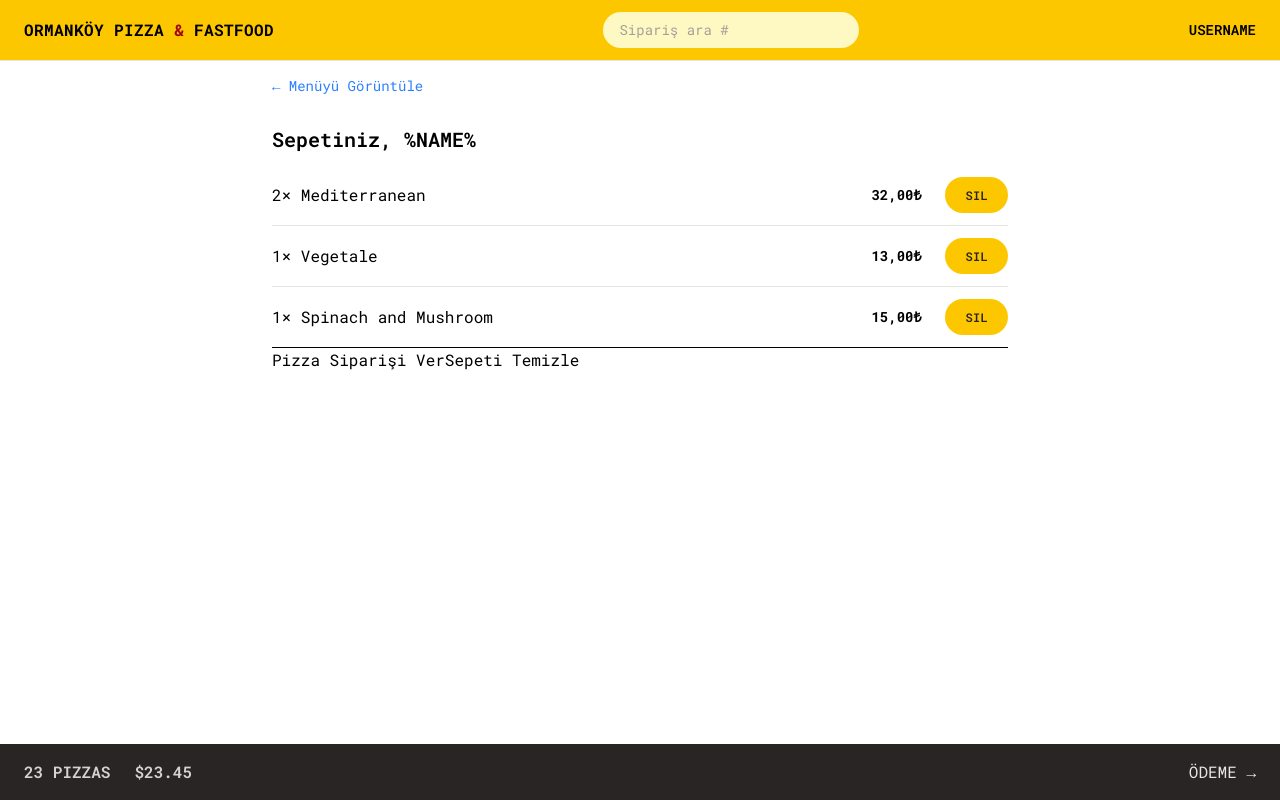
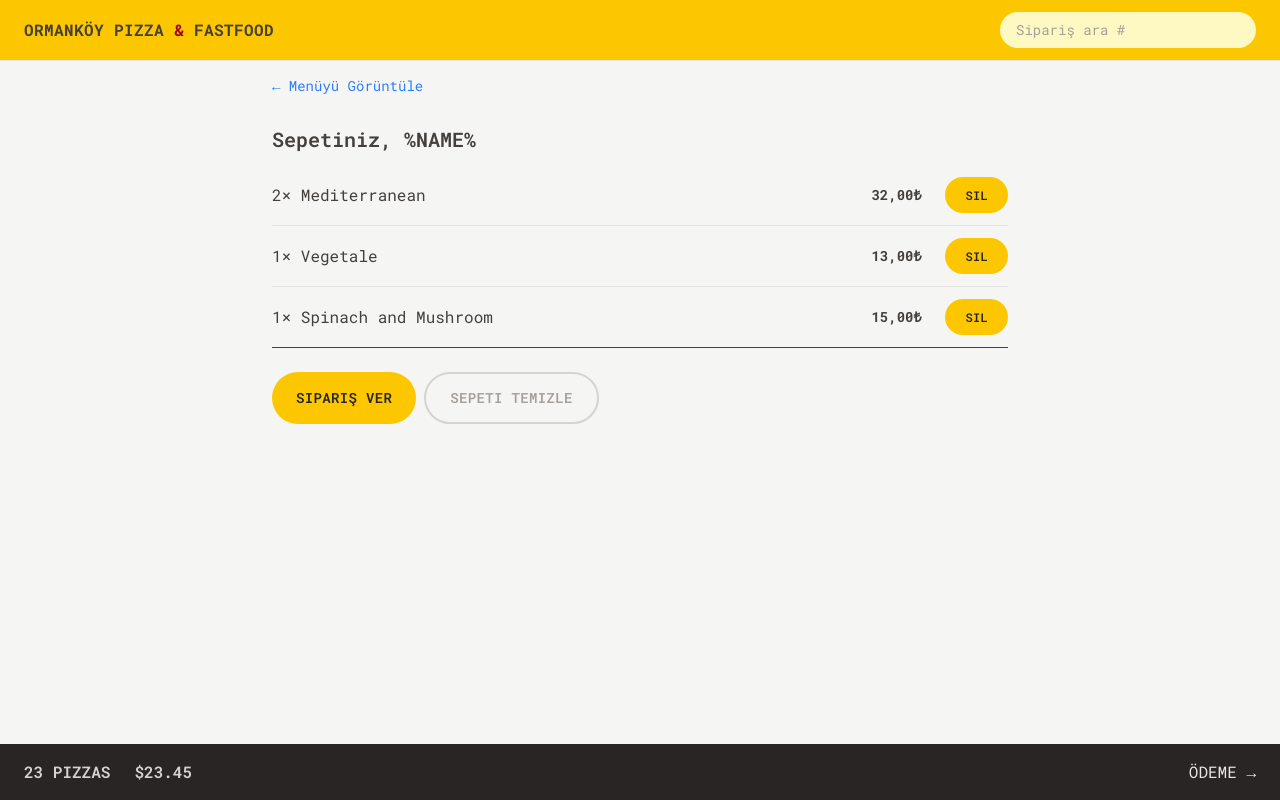
Before and after one commit to tarikCekirge/ormankoy-pizza, a React (Vite) app: page /odeme in a window 1280 px wide. Built offline with nearby package versions, Linux system fonts and the light colour scheme.

Commit message:
Modeling the "user" state with redux toolkit

```diff
--- a/index.html
+++ b/index.html
@@ -8,7 +8,7 @@
   <title>Ormanköy Pizza Fastfood</title>
 </head>
 
-<body>
+<body class="bg-stone-100 text-stone-700">
   <div id="root"></div>
   <script type="module" src="/src/main.jsx"></script>
 </body>
--- a/package.json
+++ b/package.json
@@ -10,9 +10,11 @@
     "preview": "vite preview"
   },
   "dependencies": {
+    "@reduxjs/toolkit": "^2.8.2",
     "@tailwindcss/vite": "^4.1.7",
     "react": "^19.1.0",
     "react-dom": "^19.1.0",
+    "react-redux": "^9.2.0",
     "react-router-dom": "^6.30.0",
     "tailwindcss": "^4.1.7"
   },
--- a/src/features/cart/Cart.jsx
+++ b/src/features/cart/Cart.jsx
@@ -1,6 +1,7 @@
 import { Link } from 'react-router-dom';
 import LinkButton from '../../ui/LinkButton';
 import CartItem from './CartItem';
+import Button from '../../ui/Button';
 
 const fakeCart = [
   {
@@ -40,9 +41,13 @@ function Cart() {
         ))}
       </ul>
 
-      <div>
-        <Link to="/siparis/yeni">Pizza Siparişi Ver</Link>
-        <button>Sepeti Temizle</button>
+
+      <div className="mt-6 space-x-2">
+        <Button to="/siparis/yeni" type="primary">
+          Sipariş Ver
+        </Button>
+
+        <Button type="secondary">Sepeti Temizle</Button>
       </div>
     </div>
   );
--- a/src/features/user/UserName.jsx
+++ b/src/features/user/UserName.jsx
@@ -1,8 +1,11 @@
-import React from 'react'
+import { useSelector } from "react-redux"
 
 const UserName = () => {
+    const userName = useSelector((state) => state.user.userName)
+
+    if (!userName) return null
     return (
-        <div className="hidden text-sm font-semibold md:block">UserName</div>
+        <div className="hidden text-sm font-semibold md:block">{userName}</div>
     )
 }
 
--- a/src/features/user/userSlice.js
+++ b/src/features/user/userSlice.js
@@ -1,21 +1,40 @@
-function getPosition() {
-  return new Promise(function (resolve, reject) {
-    navigator.geolocation.getCurrentPosition(resolve, reject);
-  });
-}
+import { createSlice } from "@reduxjs/toolkit";
 
-async function fetchAddress() {
-  // 1) We get the user's geolocation position
-  const positionObj = await getPosition();
-  const position = {
-    latitude: positionObj.coords.latitude,
-    longitude: positionObj.coords.longitude,
-  };
+// function getPosition() {
+//   return new Promise(function (resolve, reject) {
+//     navigator.geolocation.getCurrentPosition(resolve, reject);
+//   });
+// }
 
-  // 2) Then we use a reverse geocoding API to get a description of the user's address, so we can display it the order form, so that the user can correct it if wrong
-  const addressObj = await getAddress(position);
-  const address = `${addressObj?.locality}, ${addressObj?.city} ${addressObj?.postcode}, ${addressObj?.countryName}`;
+// async function fetchAddress() {
+//   // 1) We get the user's geolocation position
+//   const positionObj = await getPosition();
+//   const position = {
+//     latitude: positionObj.coords.latitude,
+//     longitude: positionObj.coords.longitude,
+//   };
 
-  // 3) Then we return an object with the data that we are interested in
-  return { position, address };
-}
+//   // 2) Then we use a reverse geocoding API to get a description of the user's address, so we can display it the order form, so that the user can correct it if wrong
+//   const addressObj = await getAddress(position);
+//   const address = `${addressObj?.locality}, ${addressObj?.city} ${addressObj?.postcode}, ${addressObj?.countryName}`;
+
+//   // 3) Then we return an object with the data that we are interested in
+//   return { position, address };
+// }
+
+const initialState = {
+  userName: "",
+};
+
+const userSlice = createSlice({
+  name: "user",
+  initialState,
+  reducers: {
+    updateName: (state, action) => {
+      state.userName = action.payload;
+    },
+  },
+});
+
+export const { updateName } = userSlice.actions;
+export default userSlice.reducer;
--- a/src/main.jsx
+++ b/src/main.jsx
@@ -2,9 +2,13 @@ import { StrictMode } from 'react'
 import { createRoot } from 'react-dom/client'
 import App from './App.jsx'
 import './index.css'
+import { Provider } from 'react-redux'
+import store from './store.js'
 
 createRoot(document.getElementById('root')).render(
   <StrictMode>
-    <App />
+    <Provider store={store}>
+      <App />
+    </Provider>
   </StrictMode>,
 )
--- /dev/null
+++ b/src/store.js
@@ -0,0 +1,10 @@
+import { configureStore } from "@reduxjs/toolkit";
+import userReducer from "./features/user/userSlice";
+
+export const store = configureStore({
+  reducer: {
+    user: userReducer,
+  },
+});
+
+export default store;
```
Also changed, not shown: 1 other file (tests, documents, lock files or other folders).
